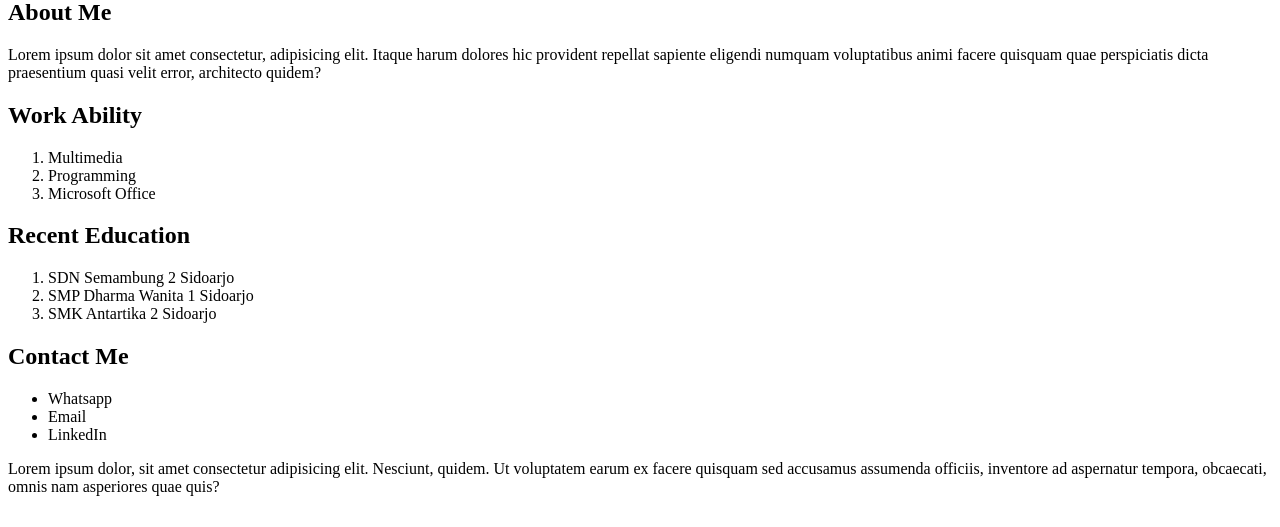
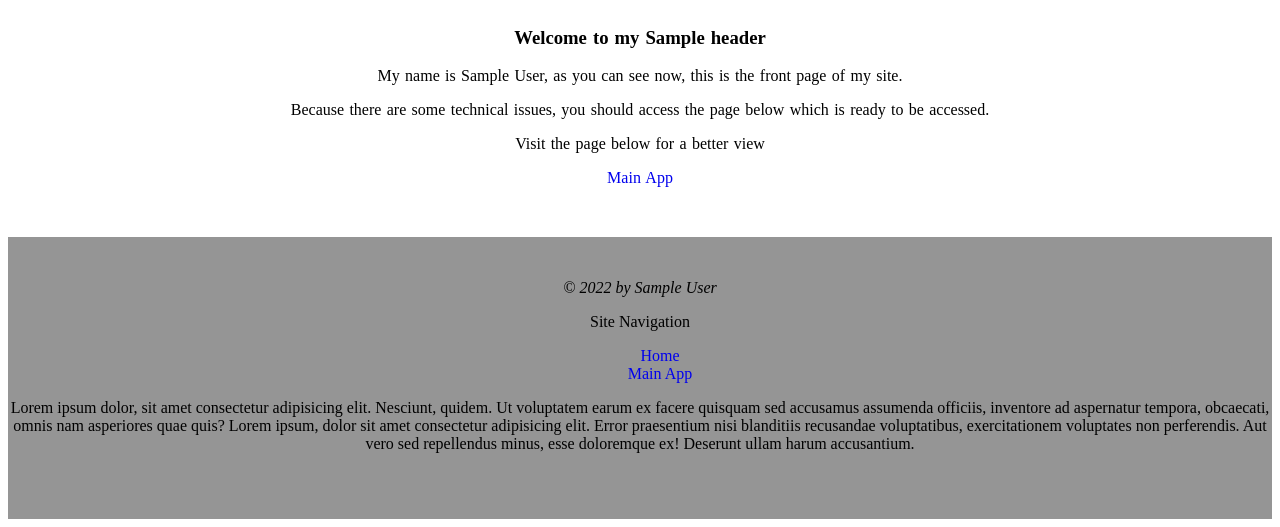
Before and after one commit to Maulanawesome5/my_project, a Django app: template web_development/mywebsite/templates/index.html in a window 1280 px wide. Shown: the part 457-984 px from the top of the page. Before the commit the page ends 953 px from the top, so only its background shows below. Run offline with Django 3.2, Linux system fonts and the light colour scheme; the template is opened without the code that fills it: most values are stand-ins (such as "Sample title", 1, 10 or a date in 2020).

Commit message:
web_project : Modify home page DONE

```diff
--- a/web_development/mywebsite/mywebsite/settings.py
+++ b/web_development/mywebsite/mywebsite/settings.py
@@ -38,6 +38,7 @@ INSTALLED_APPS = [
     'django.contrib.sessions',
     'django.contrib.messages',
     'django.contrib.staticfiles',
+    'MainApp',
 ]
 
 MIDDLEWARE = [
--- /dev/null
+++ b/web_development/mywebsite/mywebsite/templates/info.txt
@@ -0,0 +1 @@
+This is inner HTML templates from apps mywebsite
--- a/web_development/mywebsite/mywebsite/urls.py
+++ b/web_development/mywebsite/mywebsite/urls.py
@@ -14,11 +14,12 @@ Including another URLconf
     2. Add a URL to urlpatterns:  path('blog/', include('blog.urls'))
 """
 from django.contrib import admin
-from django.urls import path
+from django.urls import include, path
 
 from . import views
 
 urlpatterns = [
     path('admin/', admin.site.urls),
     path('', views.index, name="index"),
+    path('MainApp/', include('MainApp.urls')),
 ]
--- a/web_development/mywebsite/templates/index.html
+++ b/web_development/mywebsite/templates/index.html
@@ -1,4 +1,3 @@
-{% load static %}
 <!DOCTYPE html>
 <html lang="en">
 <head>
@@ -6,43 +5,86 @@
     <meta http-equiv="X-UA-Compatible" content="IE=edge">
     <meta name="viewport" content="width=device-width, initial-scale=1.0">
     <title>{{ title_site }} | {{ author }}</title>
+    <!-- Because this HTML document cannot load static file using Django, i make it manually -->
+    <style>
+        header {
+            background-color: crimson;
+            margin: 0px 0px;
+            padding-top: 10%;
+            padding-bottom: 5%;
+        }
+        header h1 {
+            font-family: Dance;
+            text-align: center;
+            font-size: 50pt;
+        }
+        header p {
+            text-align: center;
+            font-family: 'Dance';
+
+        }
+        article {
+            /* background-color: forestgreen; */
+            margin: 30px 50px;
+            padding-top: 3pt;
+            padding-bottom: 3pt;
+            text-align: center;
+        }
+        article h3 {
+            font-family: 'The Font';
+            word-spacing: 1pt;
+        }
+        article p {
+            font-family: 'Raleway';
+            font-size: 12pt;
+            word-spacing: 1pt;
+        }
+        article a {
+            text-decoration: none;
+        }
+        footer {
+            background-color: #959595;
+            margin: 0px 0px;
+            padding-top: 2%;
+            padding-bottom: 4%;
+        }
+        footer p {
+            text-align: center;
+            font-family: 'Raleway';
+        }
+        footer ul {
+            list-style-type: none;
+            text-align: center;
+        }
+        footer a {
+            font-family: 'Raleway';
+            text-decoration: none;
+        }
+    </style>
 </head>
 <body>
     <header>
-        <h1>Welcome to My {{ header }}</h1>
-        <img src="{% static author_pics %}" alt="my_image">
-        <p>Halo sobat dunia maya, saya {{fullname}}, seorang mahasiswa Teknik Informatika. Saat ini saya tertarik untuk belajar coding, terutama saat ini saya sedang tertarik untuk mempelajari web framework Django.</p>
+        <h1>Well Hello, Internet</h1>
+        <p>{{ day_name }}, {{ date_time }}</p>
+        <p>{{ time_now }}</p>
     </header>
-    <section id="about_me">
-        <h2>About Me</h2>
-        <p>Lorem ipsum dolor sit amet consectetur, adipisicing elit. Itaque harum dolores hic provident repellat sapiente eligendi numquam voluptatibus animi facere quisquam quae perspiciatis dicta praesentium quasi velit error, architecto quidem?</p>
-    </section>
-    <section id="ability">
-        <h2>Work Ability</h2>
-        <ol>
-            <li>Multimedia</li>
-            <li>Programming</li>
-            <li>Microsoft Office</li>
-        </ol>
-    </section>
-    <section id="education">
-        <h2>Recent Education</h2>
-        <ol>
-            <li>SDN Semambung 2 Sidoarjo</li>
-            <li>SMP Dharma Wanita 1 Sidoarjo</li>
-            <li>SMK Antartika 2 Sidoarjo</li>
-        </ol>
-    </section>
-    <section id="contact_me">
-        <h2>Contact Me</h2>
-        <ul>
-            <li>Whatsapp</li>
-            <li>Email</li>
-            <li>LinkedIn</li>
+    <article>
+        <h3>Welcome to my {{ header}}</h3>
+        <p>My name is {{author}}, as you can see now, this is the front page of my site.</p>
+        <p>Because there are some technical issues, you should access the page below which is ready to be accessed.</p>
+        <p>Visit the page below for a better view</p>
+        <p><a href="/MainApp/">Main App</a></p>
+    </article>
+    <footer>
+        <p class="copyright-mark"><em>&copy 2022 by {{author}}</em></p>
+        <p>Site Navigation</p>
+        <ul class="site-nav">
+            <li><a href="/">Home</a></li>
+            <li><a href="/MainApp/">Main App</a></li>
         </ul>
-    </section>
-    <footer>
-        <p>Lorem ipsum dolor, sit amet consectetur adipisicing elit. Nesciunt, quidem. Ut voluptatem earum ex facere quisquam sed accusamus assumenda officiis, inventore ad aspernatur tempora, obcaecati, omnis nam asperiores quae quis?</p>
+        <p class="footer-tag">Lorem ipsum dolor, sit amet consectetur adipisicing elit. Nesciunt, quidem. Ut voluptatem earum ex facere quisquam sed accusamus assumenda officiis, inventore ad aspernatur tempora, obcaecati, omnis nam asperiores quae quis?
+            Lorem ipsum, dolor sit amet consectetur adipisicing elit. Error praesentium nisi blanditiis recusandae voluptatibus, exercitationem voluptates non perferendis. Aut vero sed repellendus minus, esse doloremque ex! Deserunt ullam harum accusantium.
+        </p>
     </footer>
 </body>
 </html>
```
Also changed, not shown: web_development/mywebsite/mywebsite/views.py (+8 -1 lines), web_development/mywebsite/mywebsite/static/mywebsite/icon/logo-eventkampus-besar.png (deleted), web_development/mywebsite/mywebsite/static/mywebsite/img/DSC_0386.JPG (deleted), web_development/mywebsite/mywebsite/static/mywebsite/img/DSC_0386.png (deleted), 1 other file.
